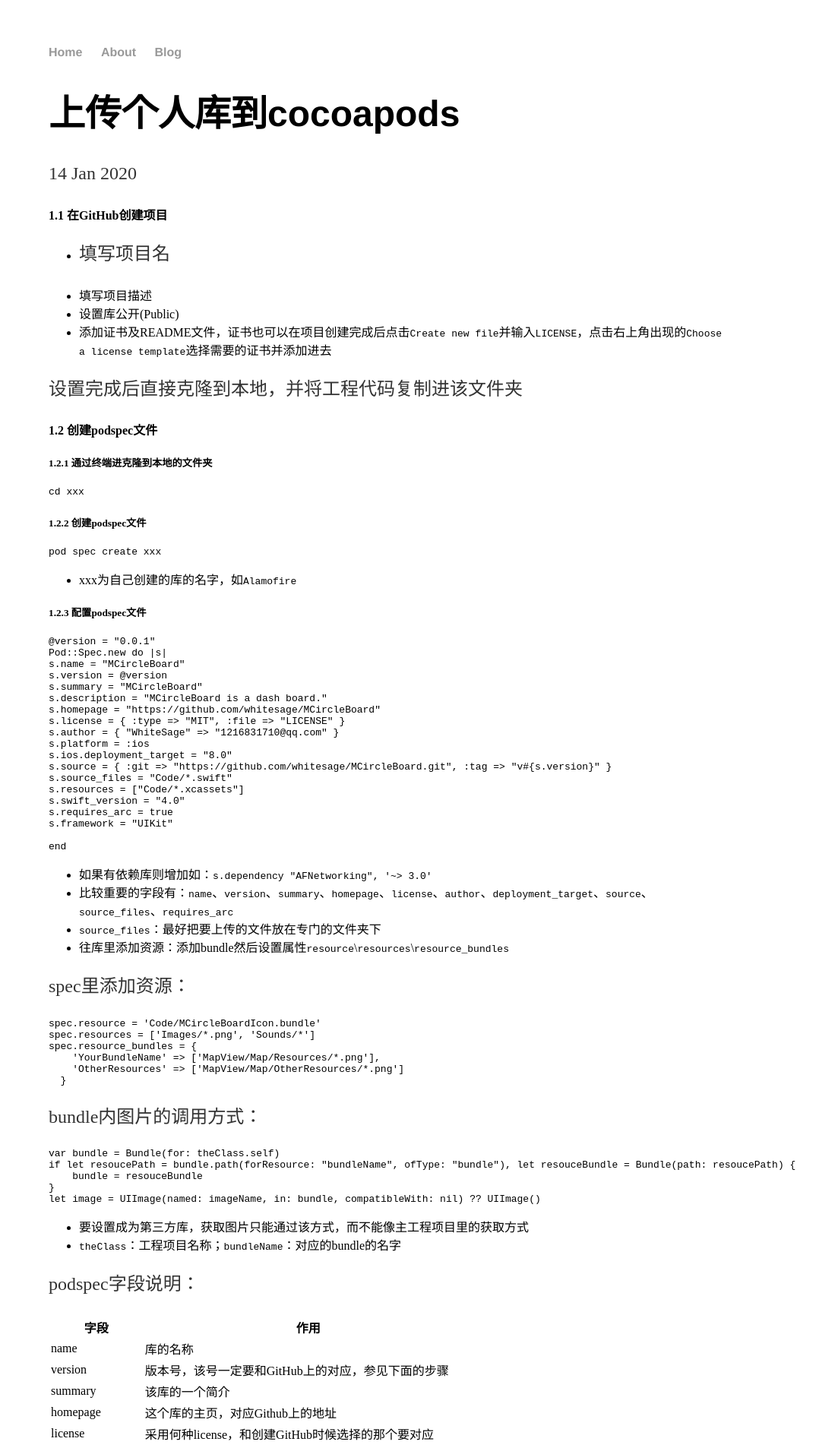
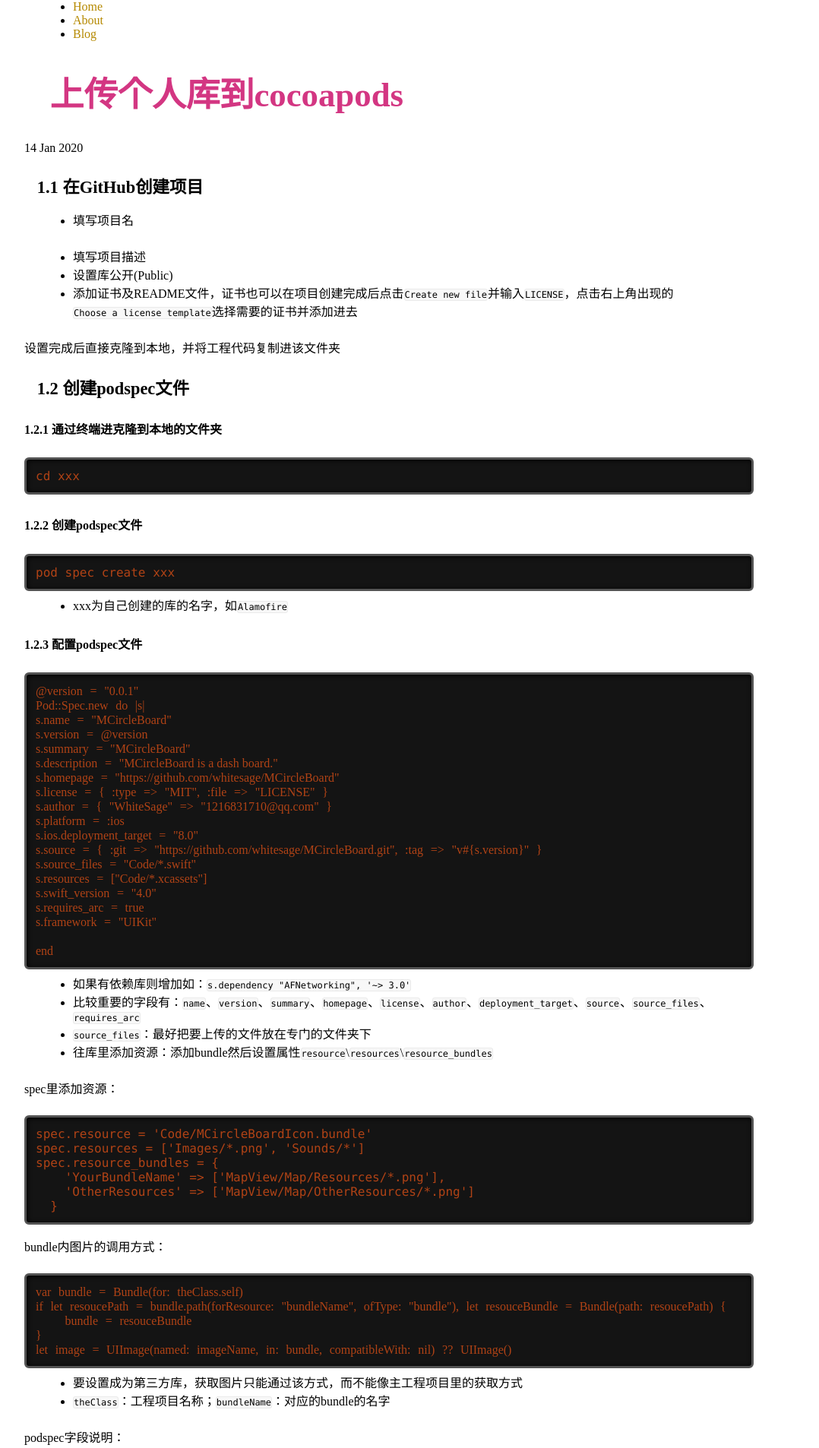
Before and after one commit to binhaozeng/binhaozeng.github.io, a Jekyll site: the page built from _posts/2020-01-14-上传个人库到cocoapods.md, in a window 1280 px wide. Shown: the top 1906 px of the page at 76% size, without its empty margins (128-1206 px from the left). Built offline with Jekyll 4.4.1, drawn with Linux system fonts in a browser that asks for light colours; comment, search, counter and statistics services are not loaded.

Commit message:
Update main.css

```diff
--- a/css/main.css
+++ b/css/main.css
@@ -1,43 +1,192 @@
-body {
-    margin: 60px auto;
-    width: 70%;
+/* 主页面设置*/
+*{
+    font-size: 16px;
+    font-family: 幼圆;
 }
-nav ul, footer ul {
-    font-family:'Helvetica', 'Arial', 'Sans-Serif';
-    padding: 0px;
-    list-style: none;
-    font-weight: bold;
+body{
+    background-color: #FDF6E3；
+    line-height: 1.5em;
+    max-width: 960px;
+    margin: 0 auto;
 }
-nav ul li, footer ul li {
-    display: inline;
-    margin-right: 20px;
+/* !important的作用是提高指定样式规则的应用优先权。*/
+body>*:first-child {
+    margin-top: 0 !important;
 }
+body>*:last-child {
+    margin-bottom: 0 !important;
+}
+/* <tt> 标签与 <code> 和 <kbd> 标签一样，<tt> 标签和必
+需的 </tt> 结束标签告诉浏览器，要把其中包含的文本显示
+为等宽字体。*/
+/* 标题 h1~h2*/
+/* ====================================================*/
+h1 {
+  font-size: 2.8em;
+  color: #d33682;
+  margin: 0.75em;
+}
+h2 {
+  font-size: 2.4em;
+  color: #9B31EA;
+  margin: 0.75em;
+}
+h3 {
+  font-size: 1.8em;
+  color: #338000;
+  margin: 0.75em;
+}
+h4 {
+  font-size: 1.4em;
+  margin: 0.75em;
+}
+/* p,a,,hr,list,table*/
+/* ==================================================*/
+/*<blockquote> 标签定义摘自另一个源的块引用。浏览器
+通常会对 <blockquote> 元素进行缩进。
+*/
+blockquote {
+    font-style: italic;
+    border-left: 5px solid;
+    margin-left: 2em;
+    padding-left: 1em;
+}
+/* p*/
+p {
+    margin-bottom: 1.5em;
+}
+/* hr */
+hr {
+    clear: both;
+    margin: 15px 0;
+    height: 0px;
+    overflow: hidden;
+    border: none;
+    background: transparent;
+    border-bottom: 4px solid #ddd;
+    padding: 0;
+}
+/*  link*/
 a {
+    color: #b58900;
     text-decoration: none;
-    color: #999;
+}
+a:focus {
+    outline: thin dotted;
+}
+a:active,a:hover {
+    outline: 0;
 }
 a:hover {
+    color: #cb4b16;
     text-decoration: underline;
 }
-h1 {
-    font-size: 3em;
-    font-family:'Helvetica', 'Arial', 'Sans-Serif';
+a:visited {
+    color: #cb4b16;
 }
-p {
-    font-size: 1.5em;
-    line-height: 1.4em;
-    color: #333;
+/* list */
+ul,
+ol {
+    margin: 0 0 1.5em 1.5em;
 }
-footer {
-    border-top: 1px solid #d5d5d5;
-    font-size: .8em;
+ol li {
+    list-style-type: decimal;
+    list-style-position: outside;
 }
-
-ul.posts {
-    margin: 20px auto 40px;
-    font-size: 1.5em;
+ul li {
+    list-style-type: disc;
+    list-style-position: outside;
 }
-
-ul.posts li {
-    list-style: none;
+/* tables */
+table thead, table tr {
+border-top-width: 1px;
+border-top-style: solid;
+border-top-color: rgb(235, 242, 224);
 }
+table {
+border-bottom-width: 1px;
+border-bottom-style: solid;
+border-bottom-color: rgb(235, 242, 224);
+}
+thead,table td:nth-child(1){
+    font-weight:bold;
+    color: #7034ca;
+}
+/* Padding and font style */
+table td, table th {
+padding: 5px 10px;
+font-size: 12px;
+font-family: Verdana;
+color: rgb(149, 170, 109);
+}
+/* Alternating background colors */
+table tr:nth-child(even) {
+background: rgb(230, 238, 214)
+}
+table tr:nth-child(odd) {
+background: #FFF
+}
+/* code */
+/* =======================================*/
+pre{
+    border-radius: .5em;
+    border: .3em solid hsl(0, 0%, 33%);
+    box-shadow: 1px 1px 0.5em black inset;
+    margin: .5em 0;
+    overflow: auto;
+    padding: 1em;
+    background: hsl(0, 0%, 8%);
+}
+pre, code, tt {
+    font-size: 12px;
+    font-family: Consolas, "Liberation Mono", Courier, monospace;
+}
+code, tt {
+    margin: 0 0px;
+    padding: 0px 0px;
+    white-space: nowrap;
+    border: 1px solid #eaeaea;
+    background-color: #f8f8f8;
+    border-radius: 3px;
+}
+pre>code {
+    margin: 0;
+    padding: 0;
+    white-space: pre;
+    color: rgba(203, 75, 22, 0.86);
+    font-size: 16px;
+    border: none;
+    background: transparent;
+}
+pre code, pre tt {
+    background-color: transparent;
+    border: none;
+}
+/*目录形成的范围*/
+#outline-list {
+    height: 325px;
+    position: fixed;
+    overflow-y:scroll;
+    overflow-x:hidden;
+    bottom: 80px;
+    right: 15px;
+    width: 220px;
+}
+/* 设置滚动条的样式 */
+::-webkit-scrollbar {
+width:12px;
+}
+/* 滚动槽 */
+::-webkit-scrollbar-track {
+-webkit-box-shadow:inset006pxrgba(0,0,0,0.3);
+border-radius:10px;
+}
+/* 滚动条滑块 */
+::-webkit-scrollbar-thumb {
+border-radius:10px;
+background:rgba(0,0,0,0.1);
+-webkit-box-shadow:inset006pxrgba(0,0,0,0.5);
+}
+::-webkit-scrollbar-thumb:window-inactive {
+background:rgba(255,0,0,0.4);
+}
```
